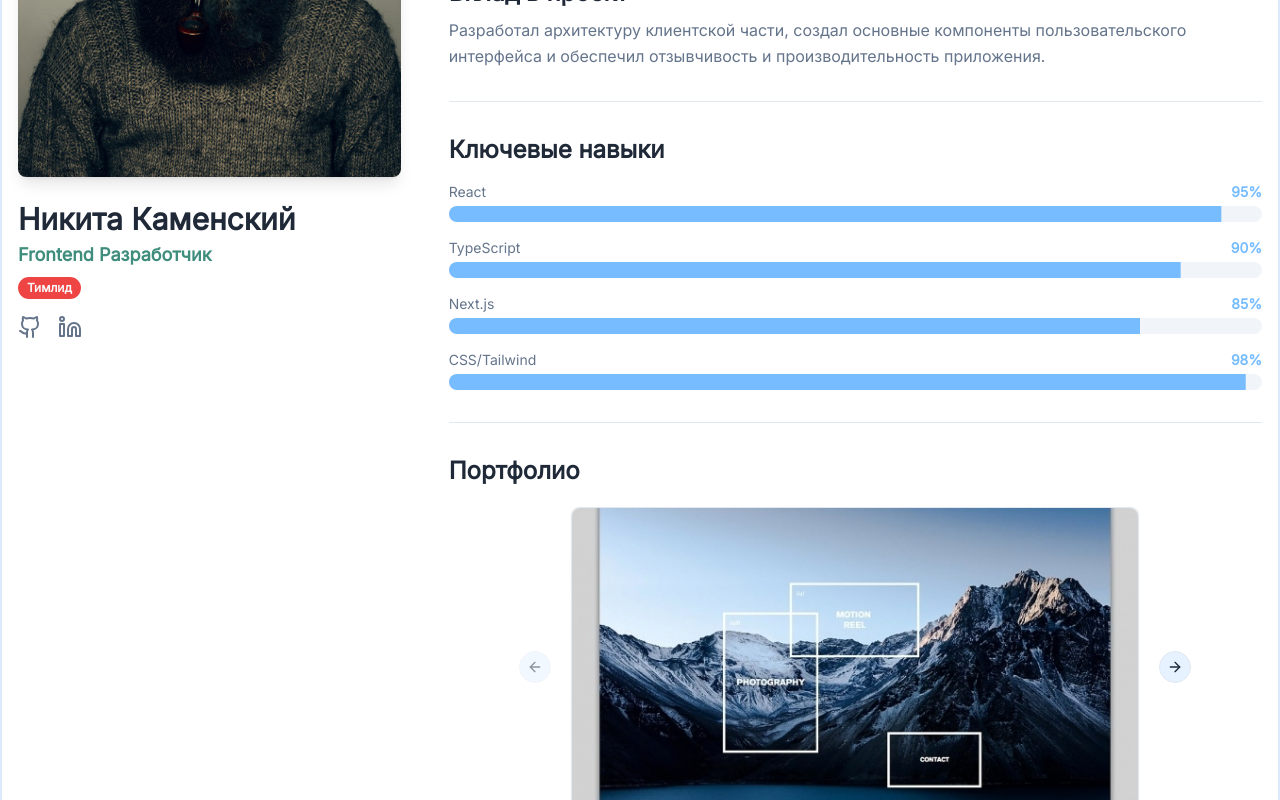
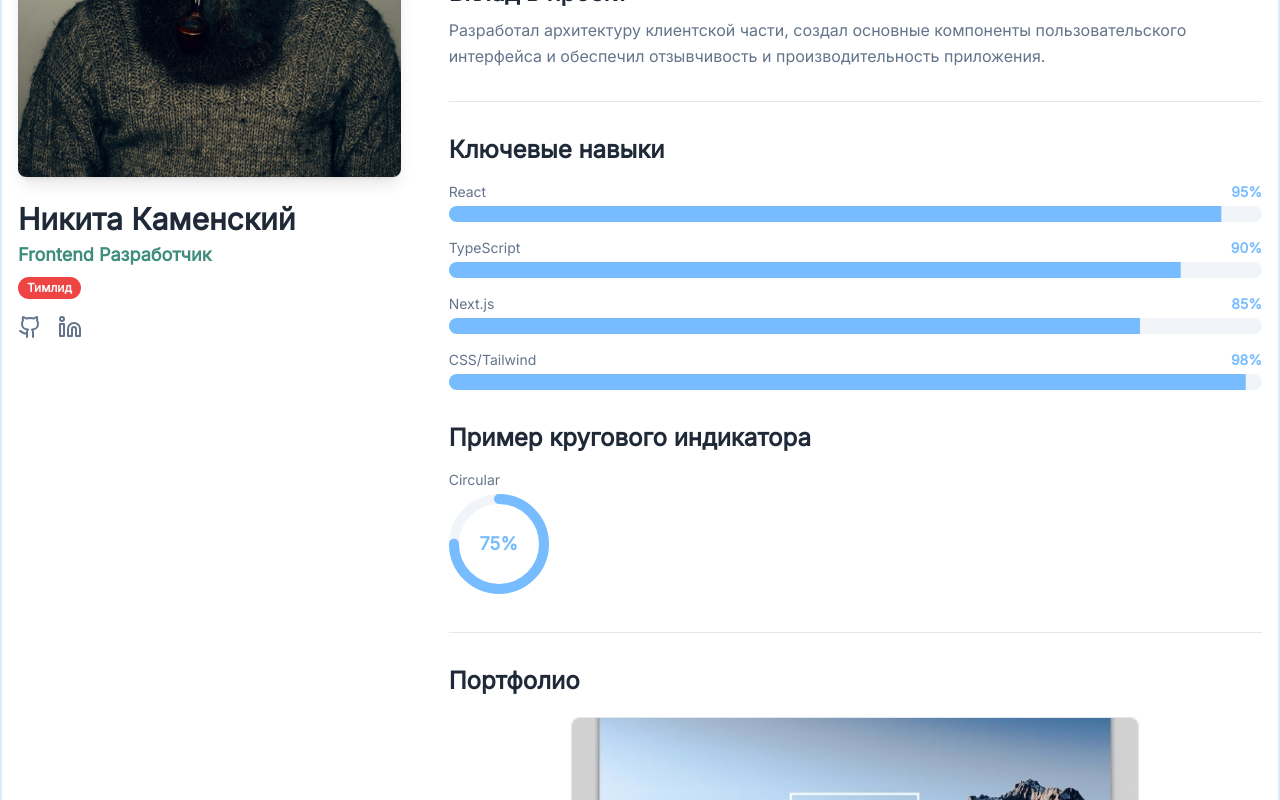
Before and after one commit to thermojam/dream-team-app, a Next.js app: page /team/1 in a window 1280 px wide. Shown: the part 389-1189 px from the top of the page. Built offline with nearby package versions, Linux system fonts and the light colour scheme.

Commit message:
creating and styling a page not found 404

```diff
--- /dev/null
+++ b/src/app/not-found.tsx
@@ -0,0 +1,22 @@
+import Link from 'next/link';
+import { Button } from '@/components/ui/button';
+import { AlertTriangle } from 'lucide-react';
+
+export default function NotFound() {
+    return (
+        <div className="flex min-h-[calc(100vh-12rem)] flex-col items-center justify-center text-center">
+            <AlertTriangle className="mx-auto h-16 w-16 text-destructive" />
+            <h1 className="mt-4 text-4xl font-bold tracking-tight text-foreground sm:text-5xl">
+                Страница не найдена
+            </h1>
+            <p className="mt-4 text-lg text-muted-foreground">
+                К сожалению, мы не смогли найти страницу, которую вы ищете.
+            </p>
+            <div className="mt-10 flex items-center justify-center gap-x-6">
+                <Button asChild>
+                    <Link href="/">Вернуться на главную</Link>
+                </Button>
+            </div>
+        </div>
+    );
+}
--- a/src/app/team/[id]/page.tsx
+++ b/src/app/team/[id]/page.tsx
@@ -103,6 +103,10 @@ export default function MemberPage({ params }: MemberPageProps) {
                                 </div>
                             </div>
                             <div>
+                                <h2 className="text-2xl font-semibold font-headline text-foreground">Пример кругового индикатора</h2>
+                                <div className="mt-4 flex gap-4">
+                                    <Skills skills={[{ name: 'Circular', level: 75, type: 'circle' }]} />
+                                </div>
                             </div>
                             {member.portfolio && member.portfolio.length > 0 && (
                                 <>
```
Lines whose indentation alone changed are shown as unchanged.
